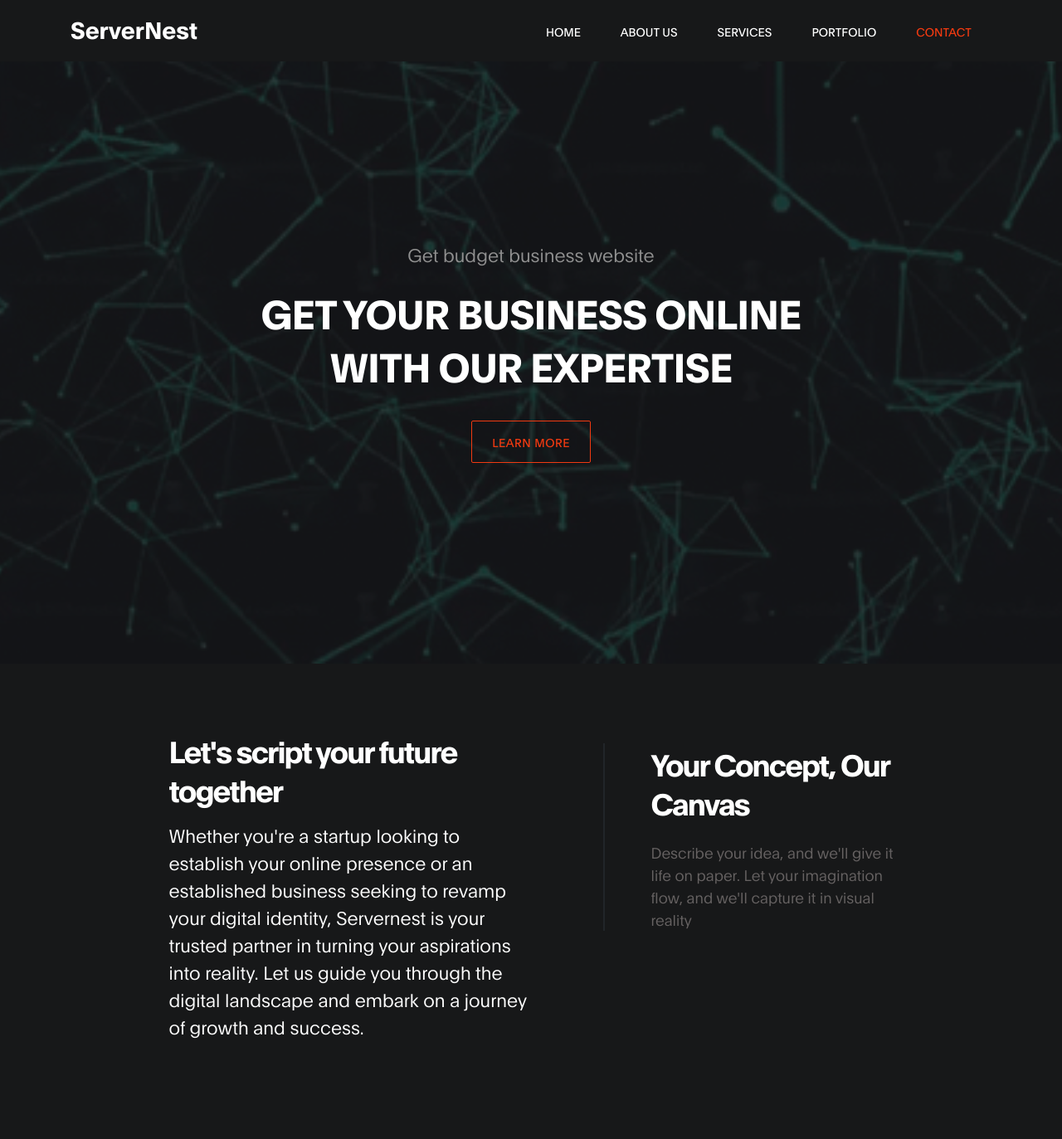
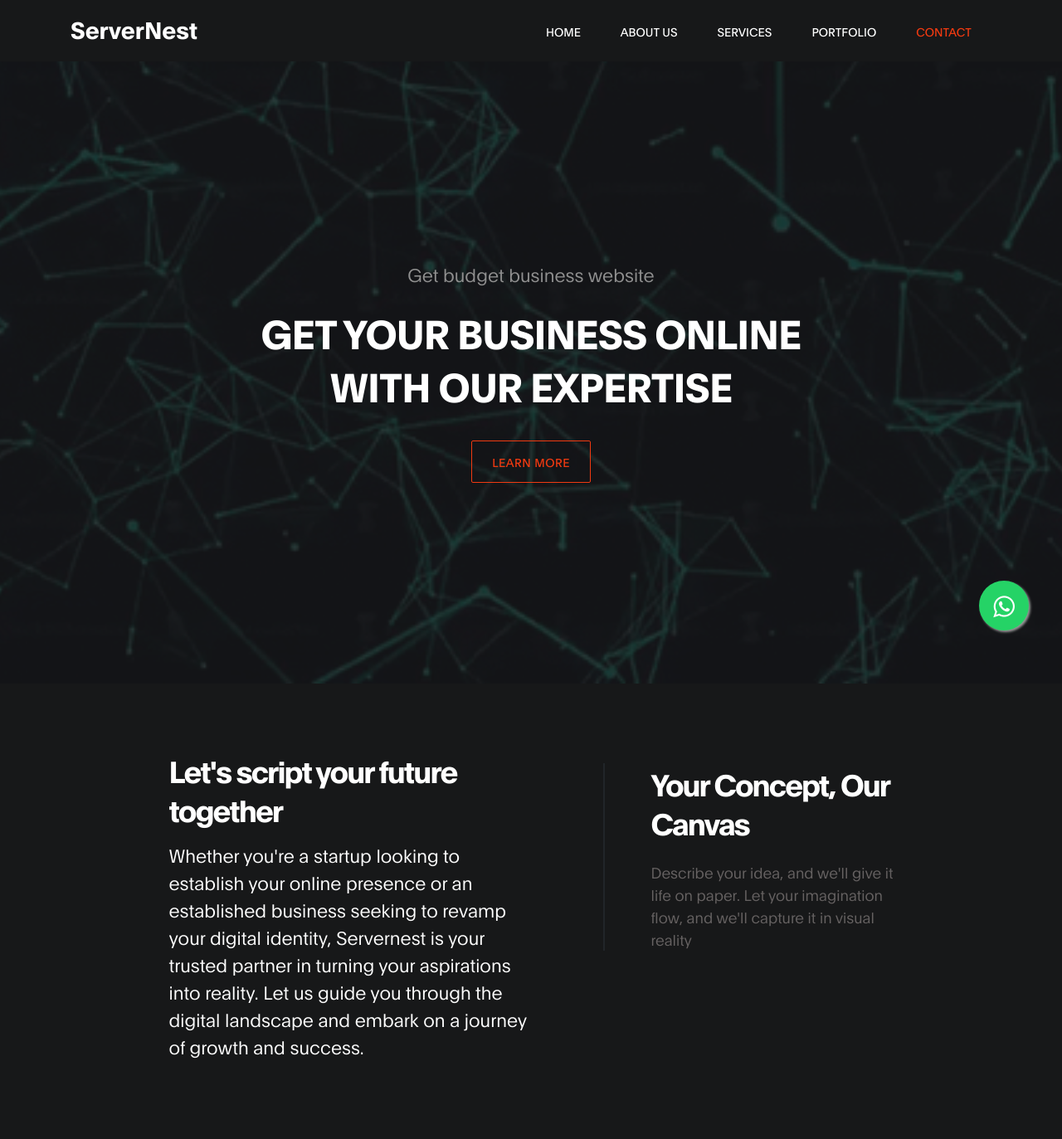
Before and after one commit to testacc93/serverside, a Django app: page / in a window 1280 px wide. Shown: the top 1373 px of the page at 83% size. Run offline with Django 4.2, Linux system fonts and the light colour scheme; some libraries are stand-ins or nearby versions.

Commit message:
added whatsapp button

```diff
--- a/templates/home.html
+++ b/templates/home.html
@@ -16,14 +16,36 @@
      <link rel="stylesheet" href="{% static "css/font-awesome.min.css" %}">
      <link rel="stylesheet" href="{% static "css/aos.css" %}">
 
-     <!-- MAIN CSS -->
+     <link rel="stylesheet" href="https://maxcdn.bootstrapcdn.com/font-awesome/4.5.0/css/font-awesome.min.css">
      <link rel="stylesheet" href="{% static "css/tooplate-gymso-style.css" %}">
-<!--
-Tooplate 2119 Gymso Fitness
-https://www.tooplate.com/view/2119-gymso-fitness
--->
+    <style>
+        .float{
+            position:fixed;
+            width:60px;
+            height:60px;
+            bottom:40px;
+            right:40px;
+            background-color:#25d366;
+            color:#FFF;
+            border-radius:50px;
+            text-align:center;
+          font-size:30px;
+            box-shadow: 2px 2px 3px #999;
+          z-index:100;
+        }
+
+        .my-float{
+            margin-top:16px;
+        }
+    </style>
 </head>
+<a href="https://api.whatsapp.com/send?phone=919307851903&text=Hello. I would like to build a business website." class="float" target="_blank">
+    <i class="fa fa-whatsapp my-float"></i>
+    </a>
 <body data-spy="scroll" data-target="#navbarNav" data-offset="50">
+    <svg xmlns="http://www.w3.org/2000/svg" width="16" height="16" fill="currentColor" class="bi bi-whatsapp" viewBox="0 0 16 16">
+        <path d="M13.601 2.326A7.854 7.854 0 0 0 7.994 0C3.627 0 .068 3.558.064 7.926c0 1.399.366 2.76 1.057 3.965L0 16l4.204-1.102a7.933 7.933 0 0 0 3.79.965h.004c4.368 0 7.926-3.558 7.93-7.93A7.898 7.898 0 0 0 13.6 2.326zM7.994 14.521a6.573 6.573 0 0 1-3.356-.92l-.24-.144-2.494.654.666-2.433-.156-.251a6.56 6.56 0 0 1-1.007-3.505c0-3.626 2.957-6.584 6.591-6.584a6.56 6.56 0 0 1 4.66 1.931 6.557 6.557 0 0 1 1.928 4.66c-.004 3.639-2.961 6.592-6.592 6.592zm3.615-4.934c-.197-.099-1.17-.578-1.353-.646-.182-.065-.315-.099-.445.099-.133.197-.513.646-.627.775-.114.133-.232.148-.43.05-.197-.1-.836-.308-1.592-.985-.59-.525-.985-1.175-1.103-1.372-.114-.198-.011-.304.088-.403.087-.088.197-.232.296-.346.1-.114.133-.198.198-.33.065-.134.034-.248-.015-.347-.05-.099-.445-1.076-.612-1.47-.16-.389-.323-.335-.445-.34-.114-.007-.247-.007-.38-.007a.729.729 0 0 0-.529.247c-.182.198-.691.677-.691 1.654 0 .977.71 1.916.81 2.049.098.133 1.394 2.132 3.383 2.992.47.205.84.326 1.129.418.475.152.904.129 1.246.08.38-.058 1.171-.48 1.338-.943.164-.464.164-.86.114-.943-.049-.084-.182-.133-.38-.232z"/>
+      </svg>
 
     <!-- MENU BAR -->
     <nav class="navbar navbar-expand-lg fixed-top">
```
